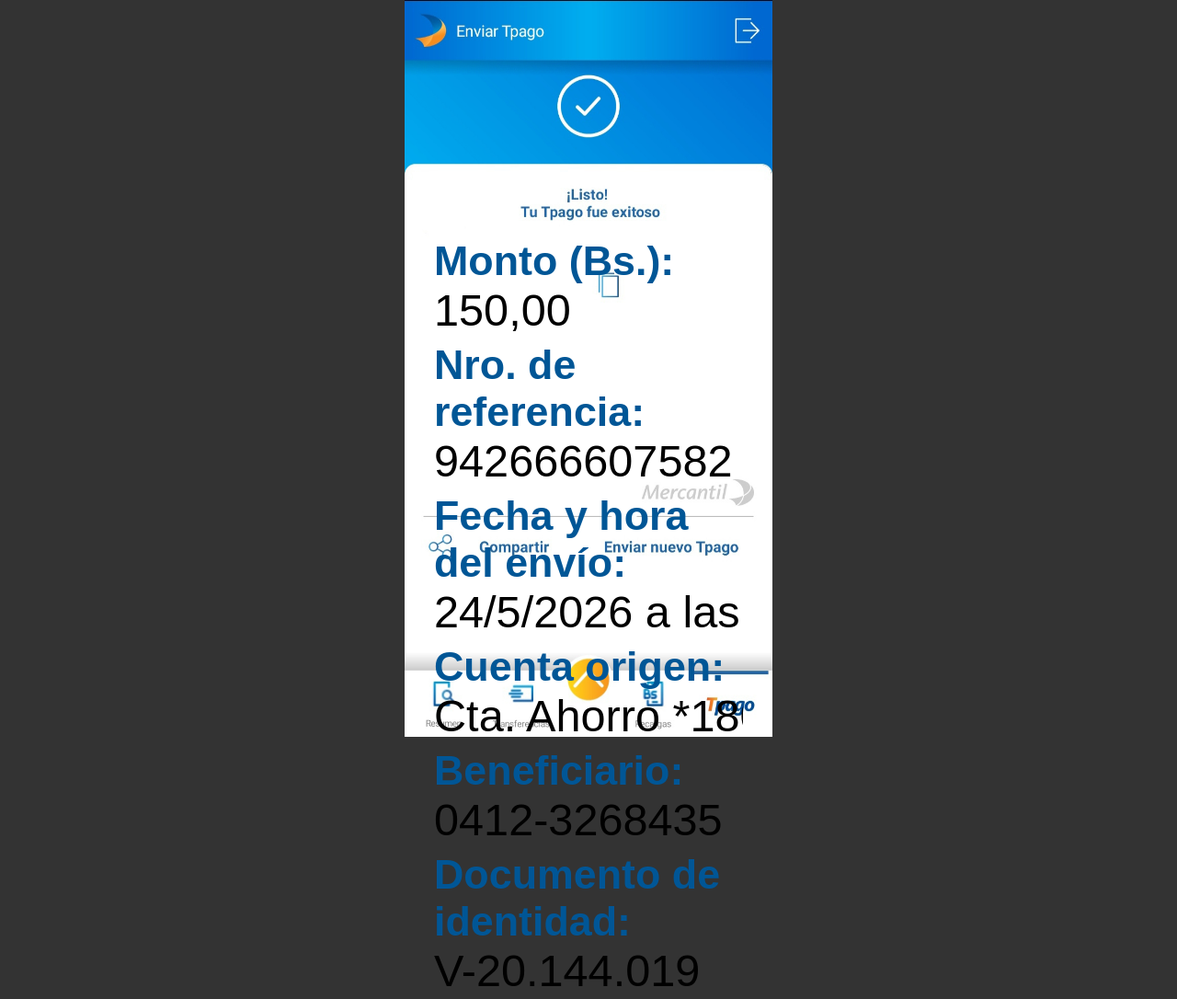
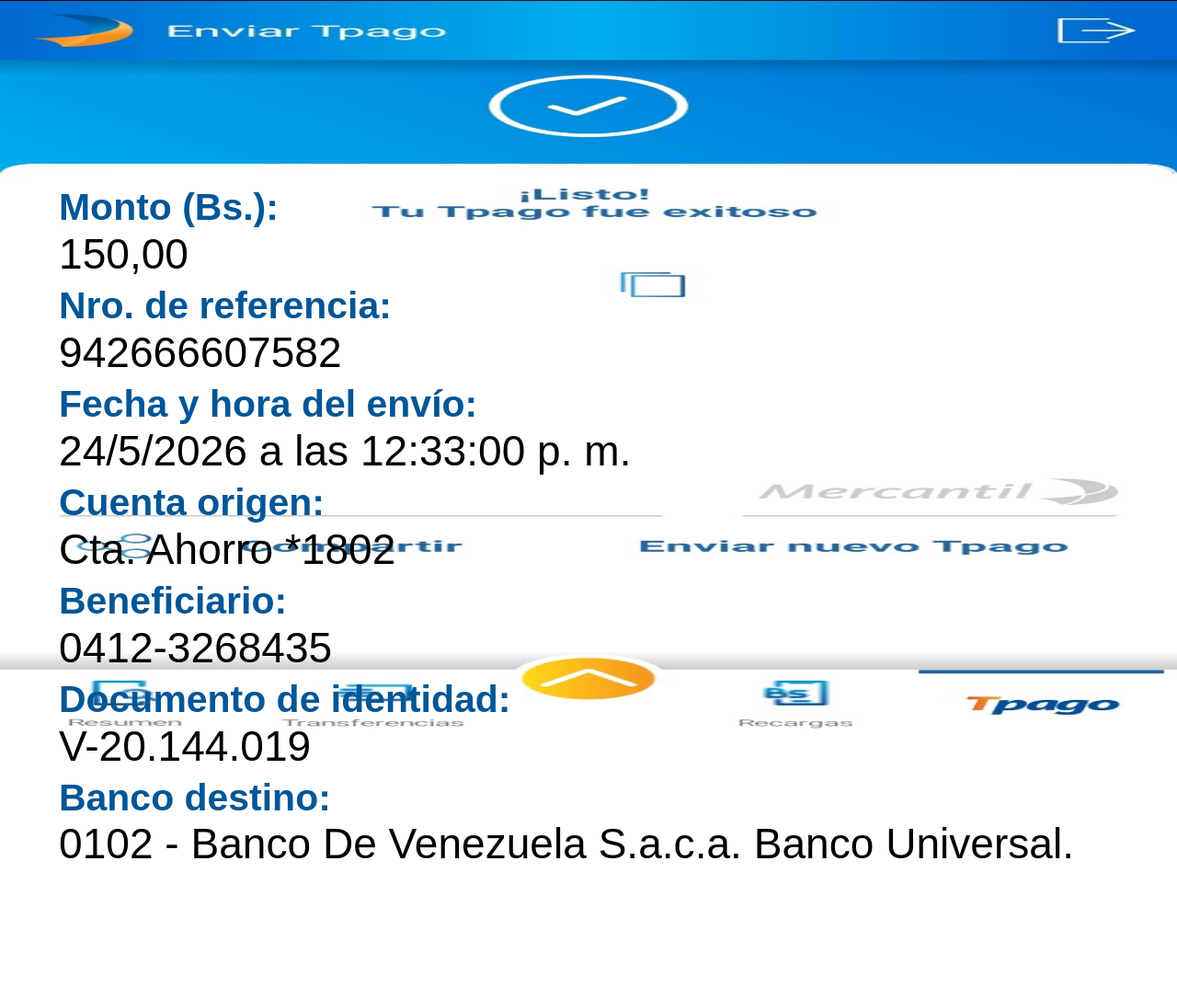
Before and after one commit to delvincolina1-ship-it/comprobante, a plain HTML site: page index.html in a window 1280 px wide. Shown: the top 1086 px of the page at 92% size. After the commit the page ends 947 px from the top, so only its background shows below. Drawn offline with Linux system fonts and the light colour scheme.

Commit message:
Update index.html

```diff
--- a/index.html
+++ b/index.html
@@ -4,31 +4,37 @@
     <meta charset="UTF-8">
     <meta name="viewport" content="width=device-width, initial-scale=1.0, maximum-scale=1.0, user-scalable=no">
     <style>
-        body { margin: 0; padding: 0; background: #333; display: flex; justify-content: center; align-items: flex-start; min-height: 100vh; }
+        body { margin: 0; padding: 0; background: #fff; display: flex; justify-content: center; height: 100vh; overflow: hidden; }
 
-        .contenedor {
+        .pantalla {
+            width: 100vw;
+            height: 100vh;
             position: relative;
-            width: 100vw;
-            max-width: 400px;
-            /* Reducción de altura equivalente a dos filas */
-            margin-bottom: -40px;
+            background-image: url('1779597858640.jpg');
+            background-size: 100% 100%; /* Esto asegura que llene la pantalla sin dejar bordes */
+            background-position: center;
+            background-repeat: no-repeat;
         }
 
-        /* La imagen mantiene su proporción natural pero ajustada al contenedor */
-        .imagen-fondo { width: 100%; display: block; }
-
-        .zona-datos { position: absolute; top: 32%; left: 8%; right: 8%; display: flex; flex-direction: column; }
+        /* Ajuste fino: usamos un porcentaje de la altura para que no se mueva */
+        .zona-datos {
+            position: absolute;
+            top: 25%;
+            left: 5%;
+            right: 5%;
+            z-index: 10;
+            display: flex;
+            flex-direction: column;
+        }
 
         .fila { background: transparent !important; padding: 2px 0; margin-bottom: 2px; width: 100%; border: none !important; }
-        .etiqueta { color: #005696; font-size: 3.5vw; font-weight: 600; font-family: sans-serif; }
-        .dato, select { border: none; font-size: 3.8vw; color: #000; outline: none; font-weight: 300; font-family: sans-serif; background: transparent !important; width: 100%; appearance: none; padding: 0; }
+        .etiqueta { color: #005696; font-size: 3.2vw; font-weight: 600; font-family: sans-serif; }
+        .dato, select { border: none; font-size: 3.6vw; color: #000; outline: none; font-weight: 300; font-family: sans-serif; background: transparent !important; width: 100%; appearance: none; padding: 0; }
     </style>
 </head>
 <body>
 
-<div class="contenedor">
-    <img src="1779597858640.jpg" class="imagen-fondo">
-
+<div class="pantalla">
     <div class="zona-datos">
         <div class="fila"><div class="etiqueta">Monto (Bs.):</div><input class="dato" id="monto" value="150,00" oninput="formatearMonto(this)"></div>
         <div class="fila"><div class="etiqueta">Nro. de referencia:</div><input class="dato" id="ref" value=""></div>
```
